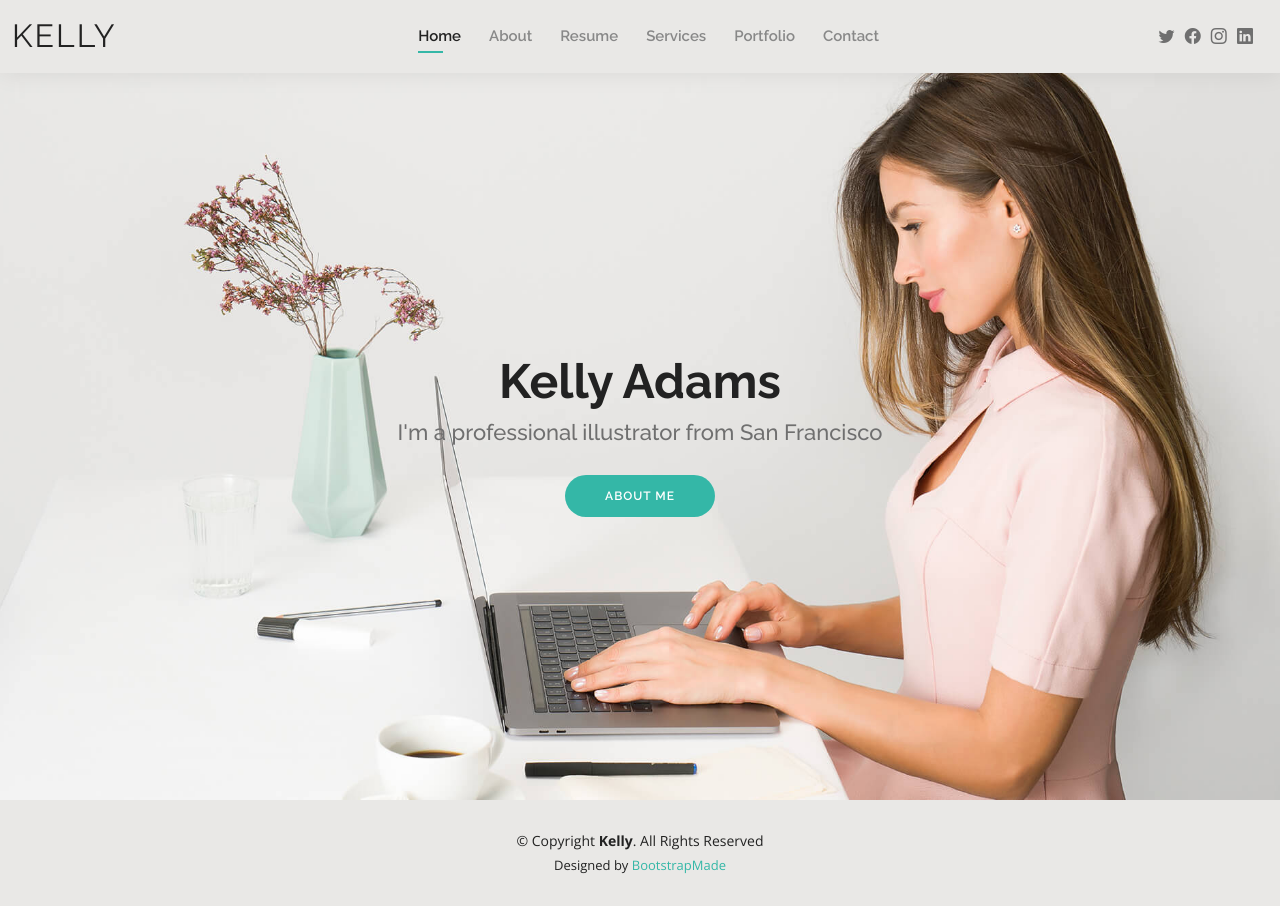
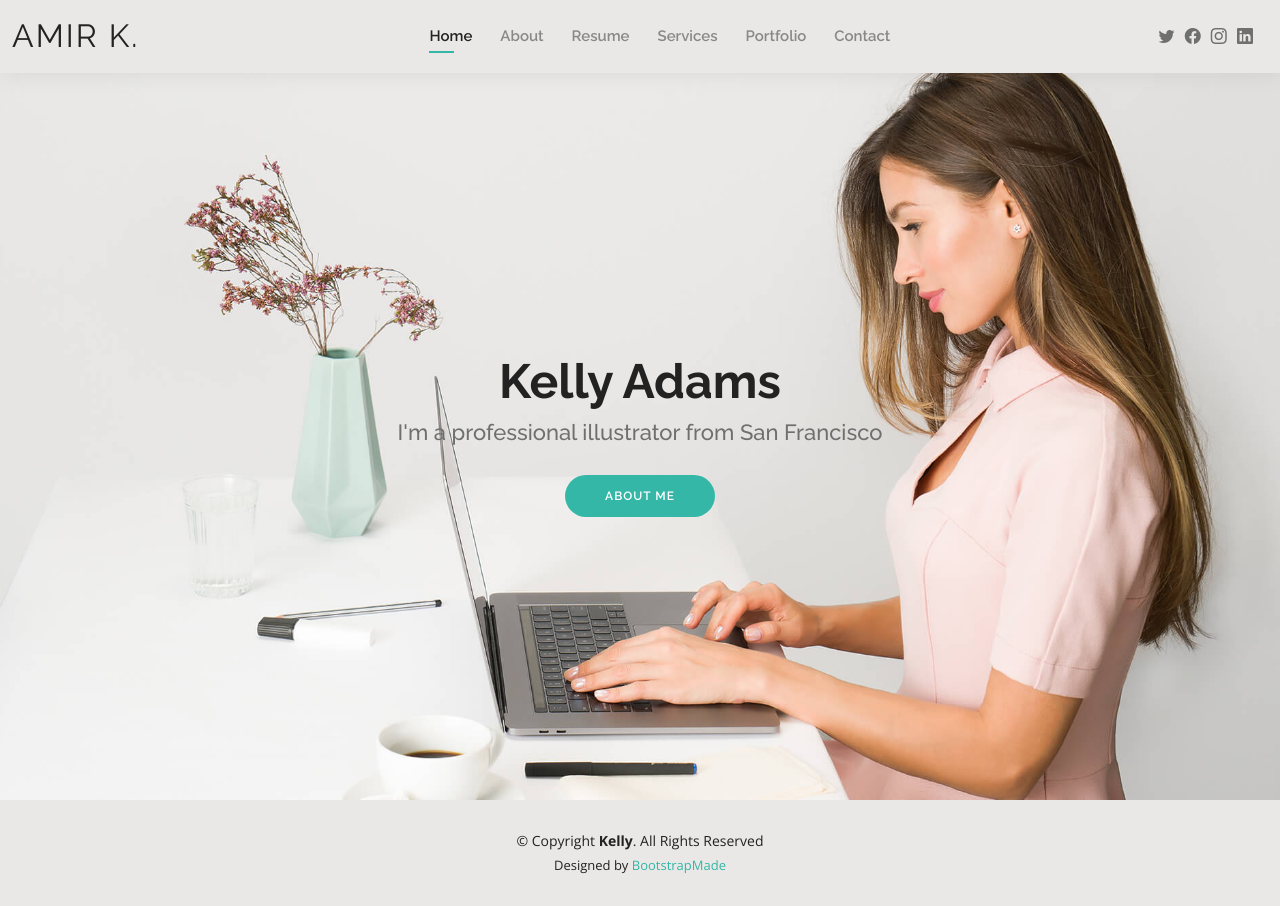
Before and after one commit to amirKeb/amirKeb, a plain HTML site: page index.html in a window 1280 px wide. Drawn offline with nearby package versions, Linux system fonts and the light colour scheme.

Commit message:
change name

```diff
--- a/index.html
+++ b/index.html
@@ -5,7 +5,7 @@
   <meta charset="utf-8">
   <meta content="width=device-width, initial-scale=1.0" name="viewport">
 
-  <title>Kelly Bootstrap Template - Index</title>
+  <title>Amir's Portfolio - Index</title>
   <meta content="" name="description">
   <meta content="" name="keywords">
 
@@ -41,7 +41,7 @@
   <header id="header" class="fixed-top">
     <div class="container-fluid d-flex justify-content-between align-items-center">
 
-      <h1 class="logo me-auto me-lg-0"><a href="index.html">Kelly</a></h1>
+      <h1 class="logo me-auto me-lg-0"><a href="index.html">Amir K.</a></h1>
       <!-- Uncomment below if you prefer to use an image logo -->
       <!-- <a href="index.html" class="logo"><img src="assets/img/logo.png" alt="" class="img-fluid"></a>-->
 
```
